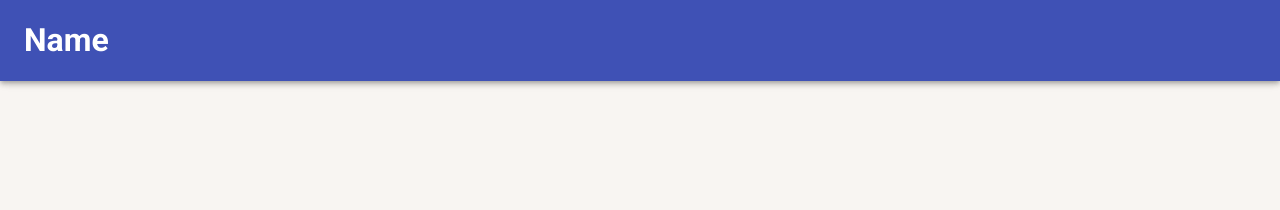
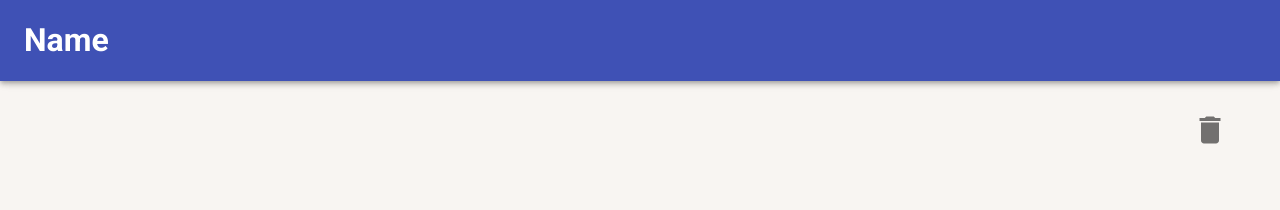
Before and after one commit to cobaltbluesky/thirano, a React (Create React App) app: page / in a window 1280 px wide. Shown: the top 210 px of the page. Built offline with nearby package versions, Linux system fonts and the light colour scheme.

Commit message:
chore: TrashButtonの見た目だけ追加

```diff
--- /dev/null
+++ b/src/components/TrashButton.js
@@ -0,0 +1,30 @@
+import React from "react";
+import { makeStyles } from "@material-ui/core/styles";
+import { IconButton } from "@material-ui/core";
+import { Delete } from "@material-ui/icons";
+
+const useStyles = makeStyles(theme => ({
+  root: {
+    height: "45px",
+    width: "45px"
+  },
+  icon: {
+    height: "36px",
+    width: "36px"
+  }
+}));
+
+/*
+className: string
+*/
+const TrashButton = props => {
+  const classes = useStyles();
+  const { className, onClick } = props;
+  return (
+    <IconButton className={`${className}`}>
+      <Delete className={`${classes.icon}`} />
+    </IconButton>
+  );
+};
+
+export default TrashButton;
--- a/src/pages/View.js
+++ b/src/pages/View.js
@@ -7,27 +7,32 @@ import AddButton from "../components/AddButton";
 import Divice1 from "../components/Device1";
 import Divice2 from "../components/Device2";
 import Popup from "../components/Popup";
+import TrashButton from "../components/TrashButton";
 import { Autorenew, CenterFocusStrong } from "@material-ui/icons";
 
-import AppBar from '@material-ui/core/AppBar';
-import Toolbar from '@material-ui/core/Toolbar';
-import Typography from '@material-ui/core/Typography';
+import AppBar from "@material-ui/core/AppBar";
+import Toolbar from "@material-ui/core/Toolbar";
+import Typography from "@material-ui/core/Typography";
 
 const useStyles = makeStyles(theme => ({
-
   noDeviceText: {
     position: "absolute",
     top: "50%",
     left: "40%",
     textAlign: "center",
-    fontSize: "30px",
+    fontSize: "30px"
   },
 
   addButton: {
     position: "fixed",
     bottom: "25px",
-    right: "25px",
-}
+    right: "25px"
+  },
+  trashButton: {
+    position: "fixed",
+    top: "100px",
+    right: "40px"
+  }
 }));
 
 const View = () => {
@@ -36,14 +41,19 @@ const View = () => {
   const [deviceList, setDeviceList] = useState([]);
 
   const NoDeviceText = () => {
-    if (!deviceList.length) return <div className = {classes.noDeviceText}  style={{color:"gray"}}>URLが設定されていません</div>;
+    if (!deviceList.length)
+      return (
+        <div className={classes.noDeviceText} style={{ color: "gray" }}>
+          URLが設定されていません
+        </div>
+      );
     else return null;
-  }
+  };
   const PopupButtonStop = () => {
-    if(deviceList.length!==2) return <AddButton className={classes.addButton} onClick={popupOpen} />;
+    if (deviceList.length !== 2)
+      return <AddButton className={classes.addButton} onClick={popupOpen} />;
     else return null;
-
-  }
+  };
 
   const addDevice = (src, deviceType, isSideways) => {
     // 画面が2枚以上あったら表示しない
@@ -77,19 +87,31 @@ const View = () => {
           <h1>Name</h1>
         </Toolbar>
       </AppBar>
-      <NoDeviceText className/>
+      <NoDeviceText className />
 
       <Popup
         isOpen={isPopupOpen}
         popupClose={popupClose}
         onSubmit={handlePopupSubmit}
       />
-      {deviceList.map(({ src, deviceType}, index) => {
+      <TrashButton className={classes.trashButton} />
+      {deviceList.map(({ src, deviceType }, index) => {
         if (index === 0) {
-          return <Divice1 src={src} deviceType={deviceType} key={shortid.generate()} />;
-        } else
-        if (index === 1) {
-          return <Divice2 src={src} deviceType={deviceType} key={shortid.generate()} />;
+          return (
+            <Divice1
+              src={src}
+              deviceType={deviceType}
+              key={shortid.generate()}
+            />
+          );
+        } else if (index === 1) {
+          return (
+            <Divice2
+              src={src}
+              deviceType={deviceType}
+              key={shortid.generate()}
+            />
+          );
         }
       })}
       <PopupButtonStop></PopupButtonStop>
```
